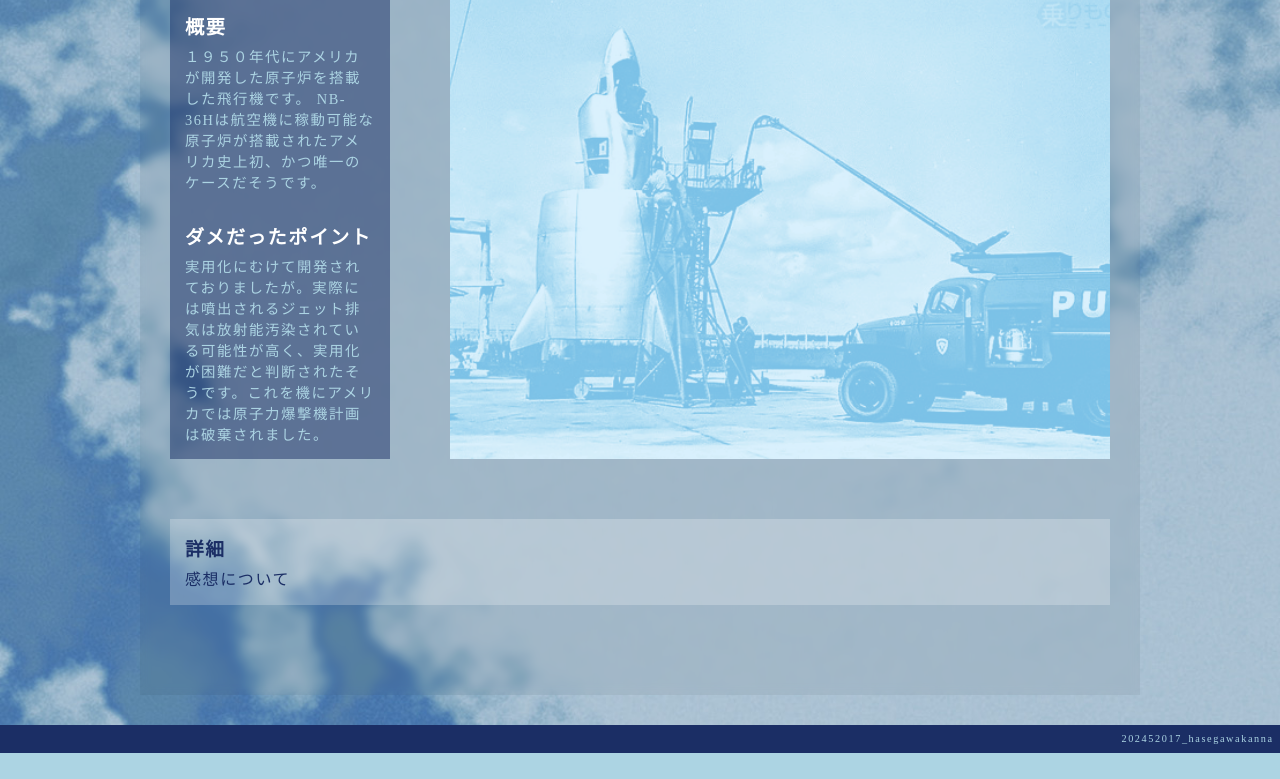
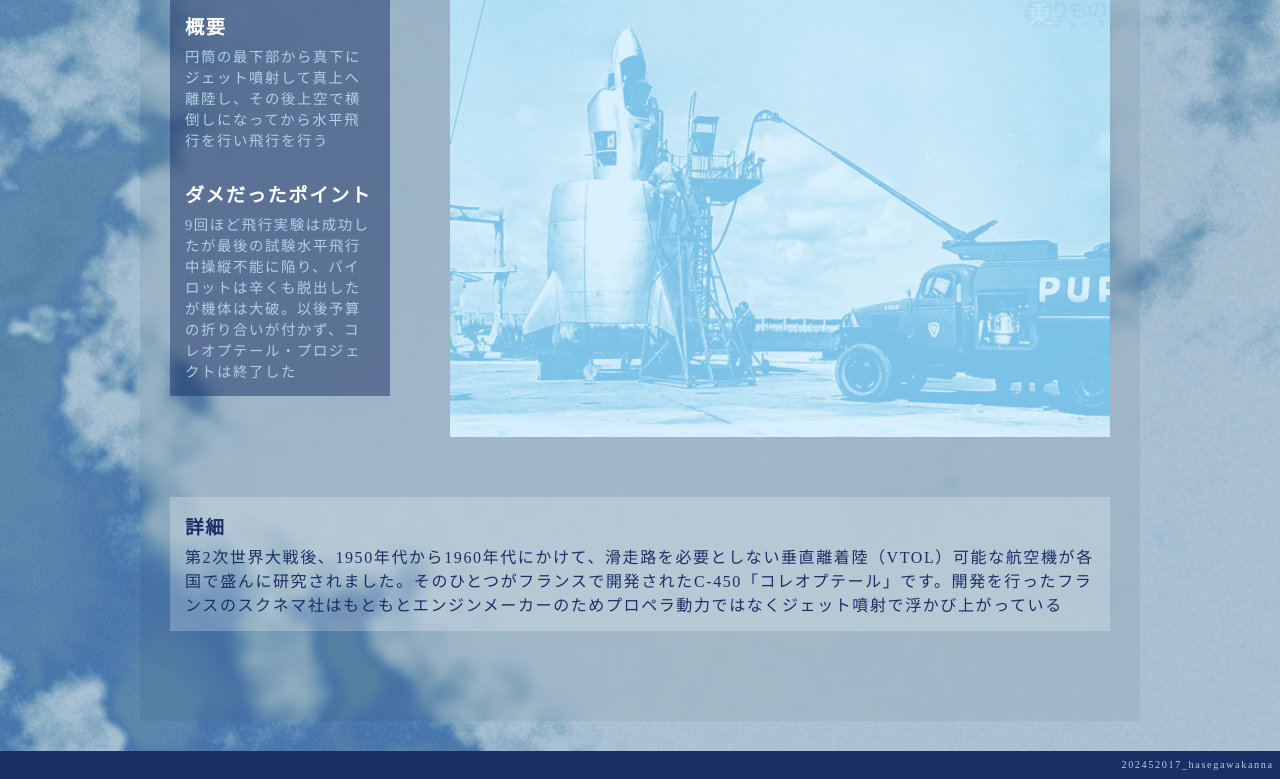
Before and after one commit to kankura74/vehicle, a plain HTML site: page explain/explanation3.html in a window 1280 px wide. Shown: the part 336-1115 px from the top of the page. Before the commit the page ends 1089 px from the top, so only its background shows below. Drawn offline with Linux system fonts and the light colour scheme; some packages are replaced by stand-ins of ours; a web font is replaced by a local one.

Commit message:
Add files via upload

```diff
--- a/explain/explanation3.html
+++ b/explain/explanation3.html
@@ -85,14 +85,13 @@
 						<div class="gaiyo">
 							<h3>概要</h3>
 							<p>
-								１９５０年代にアメリカが開発した原子炉を搭載した飛行機です。
-								NB-36Hは航空機に稼動可能な原子炉が搭載されたアメリカ史上初、かつ唯一のケースだそうです。
+								円筒の最下部から真下にジェット噴射して真上へ離陸し、その後上空で横倒しになってから水平飛行を行い飛行を行う
 							</p>
 						</div>
 						<div class="damepo">
 							<h3>ダメだったポイント</h3>
 							<p>
-								実用化にむけて開発されておりましたが。実際には噴出されるジェット排気は放射能汚染されている可能性が高く、実用化が困難だと判断されたそうです。これを機にアメリカでは原子力爆撃機計画は破棄されました。
+								9回ほど飛行実験は成功したが最後の試験水平飛行中操縦不能に陥り、パイロットは辛くも脱出したが機体は大破。以後予算の折り合いが付かず、コレオプテール・プロジェクトは終了した
 							</p>
 						</div>
 					</div>
@@ -108,7 +107,8 @@
 						<div class="syosai">
 							<h3>詳細</h3>
 							<p>
-								感想について
+								第2次世界大戦後、1950年代から1960年代にかけて、滑走路を必要としない垂直離着陸（VTOL）可能な航空機が各国で盛んに研究されました。そのひとつがフランスで開発されたC-450「コレオプテール」です。開発を行ったフランスのスクネマ社はもともとエンジンメーカーのためプロペラ動力ではなくジェット噴射で浮かび上がっている
+
 							</p>
 						</div>
 					</div>
```
Also changed, not shown: explain/explanation2.html (+3 -3 lines).
